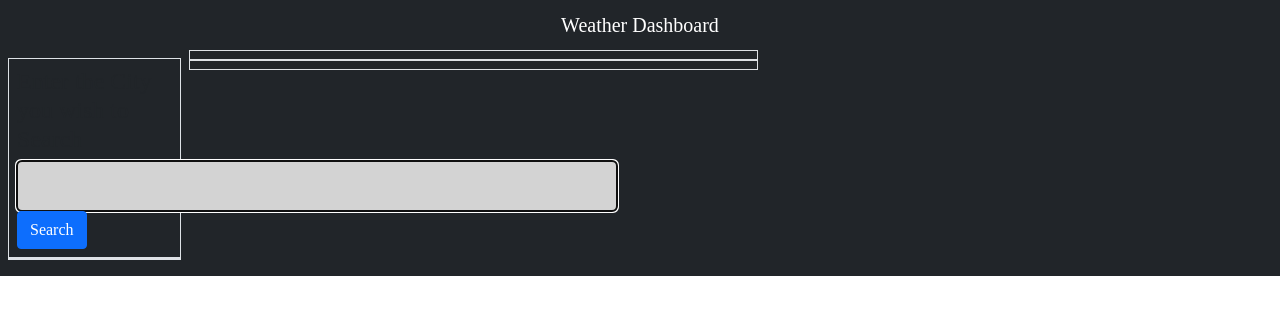
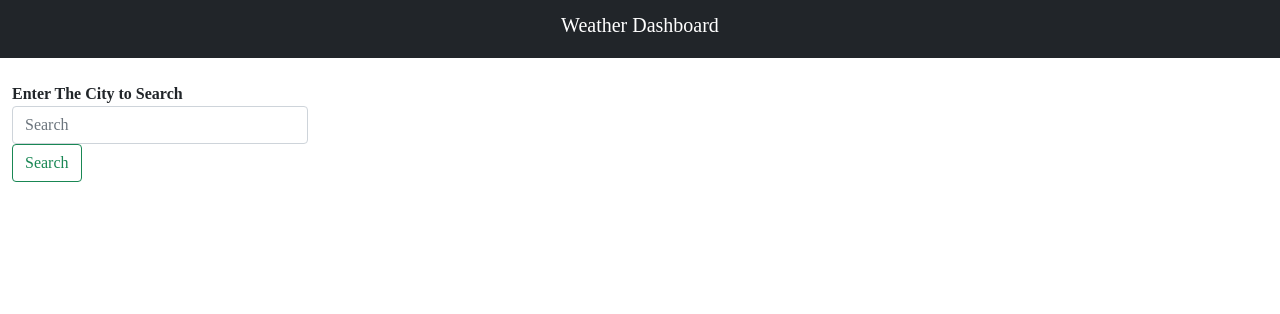
Before and after one commit to Elipticblock5/hw06weather, a plain HTML site: page index.html in a window 1280 px wide. Drawn offline with nearby package versions, Linux system fonts and the light colour scheme.

Commit message:
layout adjustment, aside search box and past search

```diff
--- a/index.html
+++ b/index.html
@@ -20,90 +20,33 @@
     <nav class = "navbar bg-dark navbar-dark">
         <span class="navbar-brand mx-auto h1">Weather Dashboard</span>
 
+    </nav>
+    <br>
+<!--This will be the container section layout-->
 
-    </header>
+<div class="container-fluid">
 
-    <main class="container-fluid">
+    <!-- Container One-->
 
-        <div class="row">
+    <div class="row">
+        <!--Aside section 3 column-->
+        <aside class="col-md-3">
+            <!--Form Section-->
+            <form class="form-inline">
+                <label for="city-search-box"><strong>Enter The City to Search</strong></label>
+                <br>
+                <input class="form-control mr-sm-2" type="search" placeholder="Search" aria-label="Search"
+                        id="search">
+                    <button class="btn btn-outline-success my-2 my-sm-0" type="submit">Search</button>
 
-            <div class="col-12 col-md-3 p-2 search-column">
+            </form>
 
-                <form class = "border p-2" id = "city-input-form">
+            <div id="past-searches"></div>
 
-                    <h4>Enter the City you wish to Search</h4>
-                    <input id ="city" type="text" autofocus = "true" class = "city-input"/>
-                    <button class = "btn btn-primary" type = "sumbit">Search</button>
+        </aside>
+    </div>
+</div>
 
-
-
-                </form>
-
-                <div class = "past-city border" id = "past-city-buttons"></div>
-            </div>
-
-            <div class="col-12 col-md-9">
-
-                <div class = "row border current-city" id = "current-forecast">
-
-                    <div class = "col-12">
-                        <h2 id ="searched-city"></h2>
-                        <div id = "current-city-container" class = "list-group"></div>
-                        </div>
-                    </div>
-
-            <div class = "row border" id = "fiveday-forecsat">
-                <h2 class = "col-12" id = "forecast"></h2>
-                <div class = "div-flex" id = "fiveday-container"></div>
-            </div>
-
-            </div>
-
-            </div>
-
-
-
-
-                <!-- Old Code and layout
-
-
-
-                    <div class="input-group mt-5">
-                    <input type="text" class="form-control input-search" placeholder="Enter your city search"
-
-
-
-
-                        aria-label="City search" aria-describedby="basic-addon2">
-                    <div class="input-group-append">
-                        <span class="input-group-text" id="#search-btn"><i class="fas fa-search"></i>
-                        </span>
-                    </div>
-                </div>
-
-
-
-                <h4 class="mt-5"><em>Recent Searches</em></h4>
-
-                <ul class="list-group mt-3"></ul>
-
-            </div>
-
-            <div class="col offset-md-1">
-
-                <div class="alert alert-danger mt-5" role="alert">
-                    Nothing was found for that search result.
-                </div>
-
-                <div id="today"></div>
-
-                <div class="row mt-5 forecast-row"></div>
-            </div>
-
-        </div>
-
-    </div>
--->
 
 
 <script src="https://cdnjs.cloudflare.com/ajax/libs/jquery/3.4.1/jquery.min.js"></script>
```
